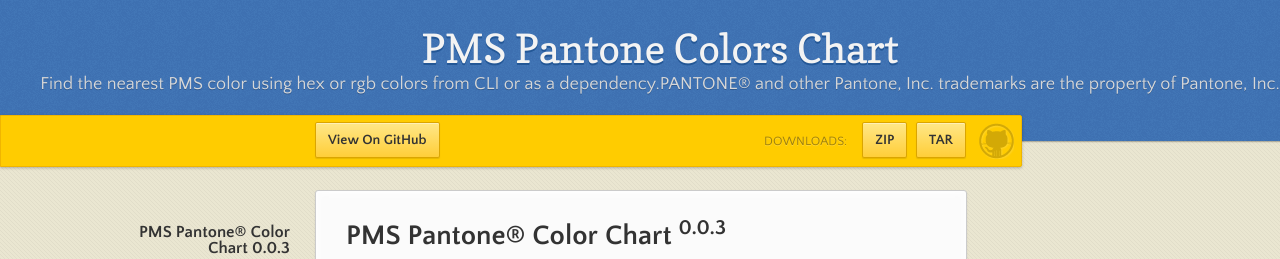
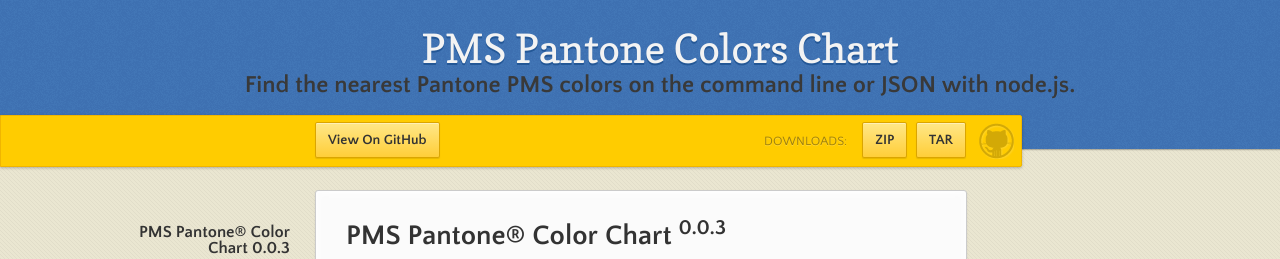
Before and after one commit to pavelnikolov/pms-pantone-color-chart, a website: page index.html in a window 1280 px wide. Shown: the top 259 px of the page. Drawn offline with nearby package versions, Linux system fonts and the light colour scheme.

Commit message:
revised wording

```diff
--- a/index.html
+++ b/index.html
@@ -3,7 +3,8 @@
   <head>
     <meta charset="utf-8">
     <meta http-equiv="X-UA-Compatible" content="chrome=1">
-    <title>PMS Pantone Colors Chart by teelaunch</title>
+    <title>Pantone Color Chart - PMS Colors - CMYK - PMS Color Book</title>
+    <meta name="description" content="Find the nearest Pantone PMS Colors using hex/RGB matching from command line with node.js.  Buy a PMS Color Book today.">
     <link rel="stylesheet" href="stylesheets/styles.css">
     <link rel="stylesheet" href="stylesheets/pygment_trac.css">
     <script src="https://ajax.googleapis.com/ajax/libs/jquery/1.7.1/jquery.min.js"></script>
@@ -18,7 +19,7 @@
 
       <header>
         <h1>PMS Pantone Colors Chart</h1>
-        <p>Find the nearest PMS color using hex or rgb colors from CLI or as a dependency.PANTONE® and other Pantone, Inc. trademarks are the property of Pantone, Inc.</p>
+        <h2>Find the nearest Pantone PMS colors on the command line or JSON with node.js.</h2>
       </header>
 
       <div id="banner">
```
